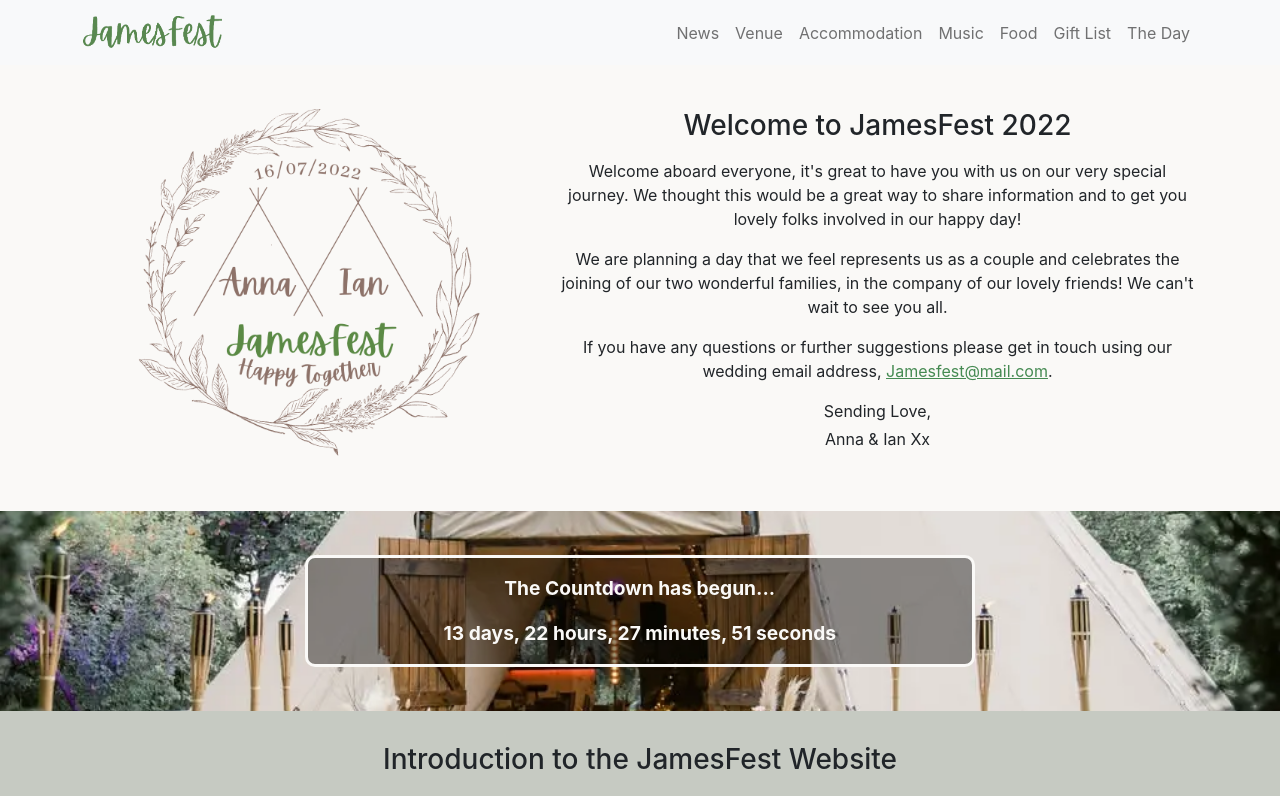
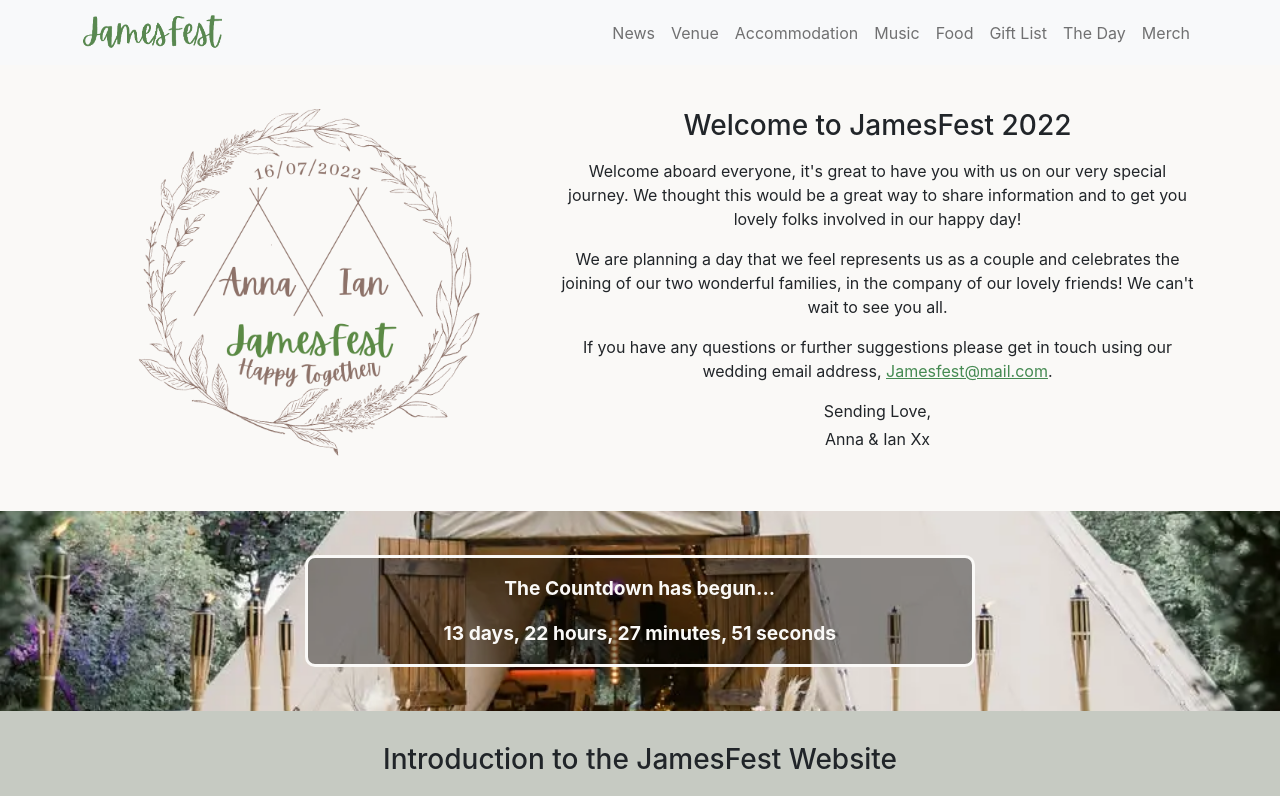
Before and after one commit to Nathanjms/jamesfest2022, a Next.js app: page / in a window 1280 px wide. Shown: the top 796 px of the page. Built offline with nearby package versions, Linux system fonts and the light colour scheme.

Commit message:
Add new nav bar

```diff
--- a/components/data/navItems.js
+++ b/components/data/navItems.js
@@ -34,4 +34,9 @@ export const navItems = [
     link: "/day",
     lastUpdated: 1654207200000, // Thu Jun 02 2022 23:00:00 GMT+0100 (British Summer Time)
   },
+  {
+    name: "Merch",
+    link: "/meggies-merch",
+    lastUpdated: 1654207200000, // Thu Jun 02 2022 23:00:00 GMT+0100 (British Summer Time)
+  },
 ];
```
